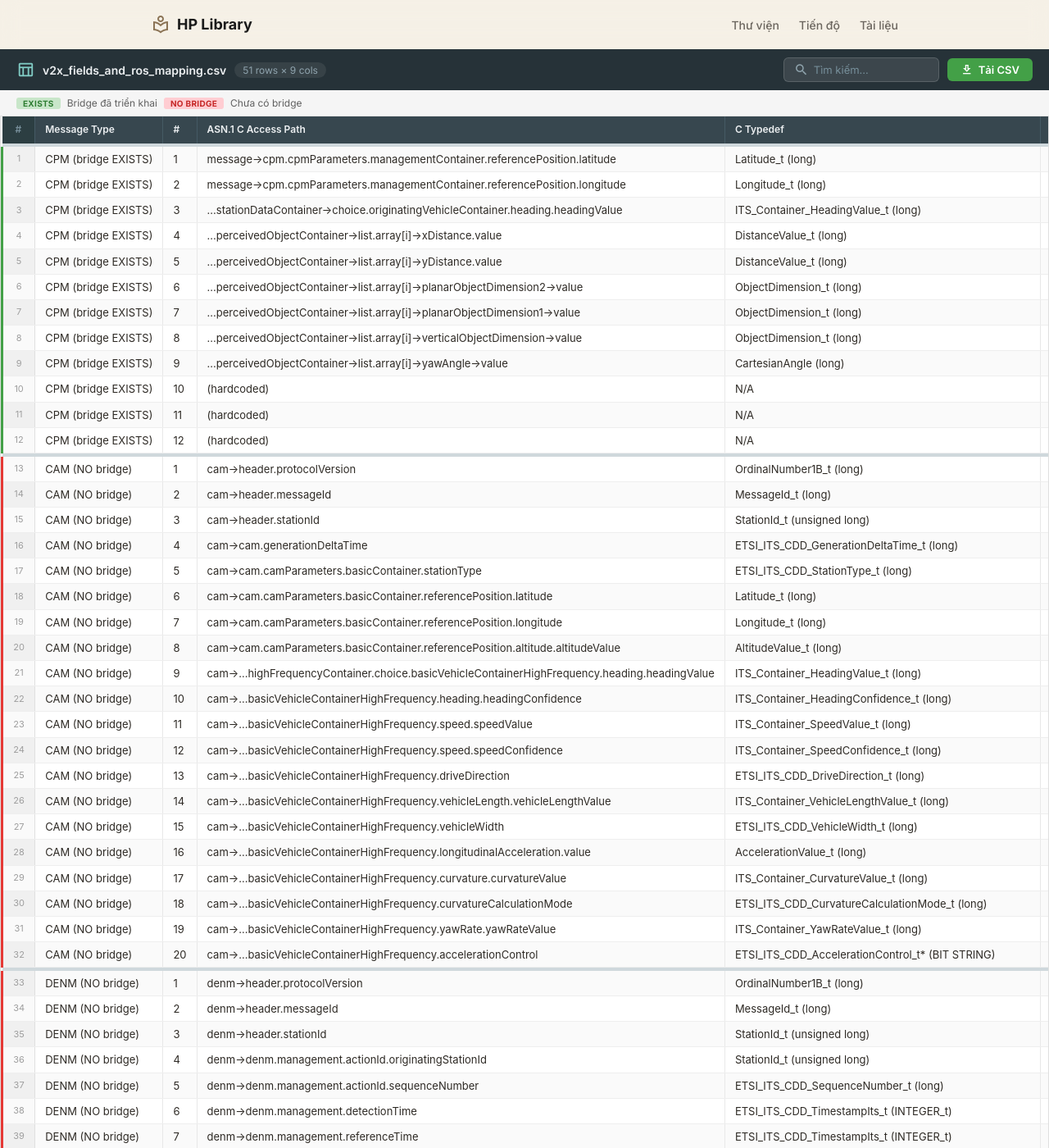
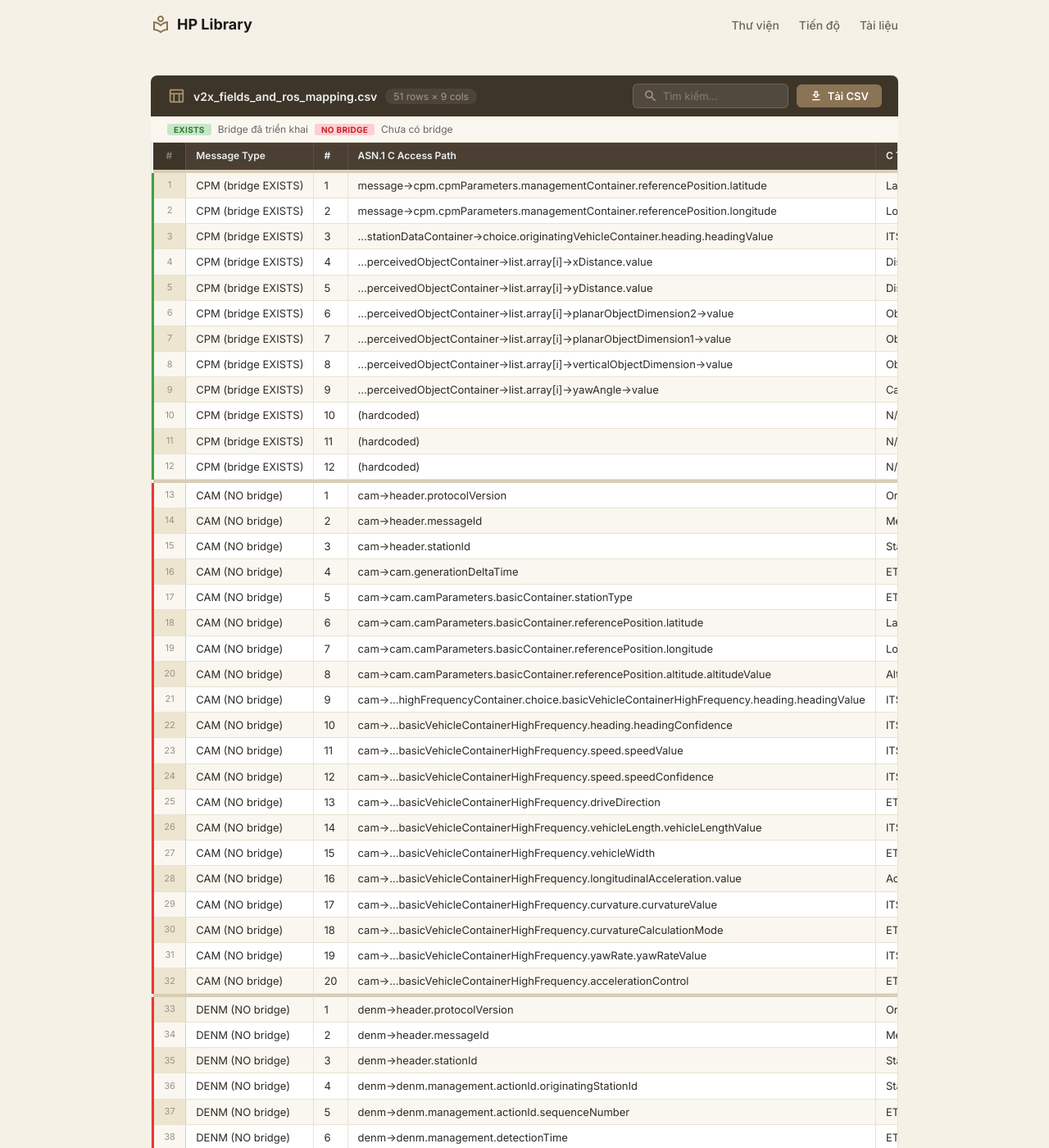
Before and after one commit to hoangphi01/hp-lib, a Jekyll site: the page built from v2x-mapping.html, in a window 1280 px wide and 1400 px high. Shown: the whole window at 82% size. Built offline with Jekyll 4.4.1, drawn with Linux system fonts in a browser that asks for light colours.

Commit message:
fix: restyle Tài liệu dashboard + CSV viewer theo warm palette
- Dashboard: reset link color (:link/:visited), đổi type badge từ indigo sang warm accent
- CSV viewer: đổi tất cả class csv-* → lib-csv-* theo BEM convention
- Thay toàn bộ màu Material Design lạnh sang warm design tokens
- Thêm lib-csv wrapper max-width + border-radius cho toolbar/table

```diff
--- a/css/library.css
+++ b/css/library.css
@@ -563,7 +563,9 @@ details[open] > .lib-weekly__summary::before {
   gap: 12px;
 }
 
-.lib-docs__card {
+.lib-docs__card,
+.lib-docs__card:link,
+.lib-docs__card:visited {
   display: flex;
   align-items: center;
   gap: 20px;
@@ -629,8 +631,8 @@ details[open] > .lib-weekly__summary::before {
   letter-spacing: 0.5px;
   padding: 2px 8px;
   border-radius: 4px;
-  background: #e8eaf6;
-  color: #3949ab;
+  background: rgba(139, 115, 85, 0.1);
+  color: var(--lib-accent);
 }
 
 .lib-docs__card-date {
@@ -657,52 +659,61 @@ details[open] > .lib-weekly__summary::before {
 }
 
 /* ==========================================================
-   CSV Viewer (spreadsheet-style, inspired by csv-viewer-online)
+   CSV Viewer (spreadsheet-style, warm palette)
+   BEM naming: lib-csv-* prefix
    ========================================================== */
 
+/* -- Container -- */
+.lib-csv {
+  max-width: var(--lib-max-w);
+  margin: 0 auto;
+  padding: 32px 24px 60px;
+}
+
 /* -- Toolbar -- */
-.csv-toolbar {
+.lib-csv-toolbar {
   display: flex;
   align-items: center;
   justify-content: space-between;
   gap: 12px;
   padding: 10px 20px;
-  background: #263238;
+  background: #3e3529;
   color: #eceff1;
   flex-wrap: wrap;
+  border-radius: var(--lib-radius-sm) var(--lib-radius-sm) 0 0;
 }
 
-.csv-toolbar__left {
+.lib-csv-toolbar__left {
   display: flex;
   align-items: center;
   gap: 10px;
 }
 
-.csv-toolbar__icon {
+.lib-csv-toolbar__icon {
   font-size: 22px;
-  color: #80cbc4;
+  color: var(--lib-accent-light);
 }
 
-.csv-toolbar__filename {
+.lib-csv-toolbar__filename {
   font-size: 14px;
   font-weight: 600;
 }
 
-.csv-toolbar__meta {
+.lib-csv-toolbar__meta {
   font-size: 12px;
-  color: #90a4ae;
+  color: #a89880;
   background: rgba(255,255,255,0.08);
   padding: 2px 10px;
   border-radius: 10px;
 }
 
-.csv-toolbar__right {
+.lib-csv-toolbar__right {
   display: flex;
   align-items: center;
   gap: 10px;
 }
 
-.csv-toolbar__search {
+.lib-csv-toolbar__search {
   display: flex;
   align-items: center;
   gap: 6px;
@@ -712,24 +723,24 @@ details[open] > .lib-weekly__summary::before {
   padding: 5px 12px;
 }
 
-.csv-toolbar__search .material-icons-outlined {
+.lib-csv-toolbar__search .material-icons-outlined {
   font-size: 18px;
-  color: #90a4ae;
+  color: #a89880;
 }
 
-.csv-toolbar__search input {
+.lib-csv-toolbar__search input {
   background: none;
   border: none;
   outline: none;
   color: #eceff1;
   font-size: 13px;
-  font-family: inherit;
+  font-family: var(--hp-font-sans);
   width: 140px;
 }
 
-.csv-toolbar__search input::placeholder { color: #78909c; }
+.lib-csv-toolbar__search input::placeholder { color: #8a7e6e; }
 
-.csv-toolbar__btn {
+.lib-csv-toolbar__btn {
   display: inline-flex;
   align-items: center;
   gap: 6px;
@@ -740,33 +751,33 @@ details[open] > .lib-weekly__summary::before {
   text-decoration: none;
   cursor: pointer;
   border: none;
-  font-family: inherit;
+  font-family: var(--hp-font-sans);
   transition: opacity 0.2s;
 }
 
-.csv-toolbar__btn:hover { opacity: 0.85; }
+.lib-csv-toolbar__btn:hover { opacity: 0.85; }
 
-.csv-toolbar__btn--download {
-  background: #43a047;
+.lib-csv-toolbar__btn--download {
+  background: var(--lib-accent);
   color: #fff;
 }
 
-.csv-toolbar__btn .material-icons-outlined { font-size: 16px; }
+.lib-csv-toolbar__btn .material-icons-outlined { font-size: 16px; }
 
 /* -- Legend -- */
-.csv-legend {
+.lib-csv-legend {
   display: flex;
   align-items: center;
   gap: 8px;
   flex-wrap: wrap;
   padding: 8px 20px;
-  background: #f5f5f5;
-  border-bottom: 1px solid #e0e0e0;
+  background: var(--hp-bg-surface);
+  border-bottom: 1px solid var(--hp-border-light);
   font-size: 12px;
-  color: #616161;
+  color: var(--lib-text-light);
 }
 
-.csv-tag {
+.lib-csv-tag {
   display: inline-block;
   padding: 1px 8px;
   border-radius: 3px;
@@ -776,102 +787,104 @@ details[open] > .lib-weekly__summary::before {
   text-transform: uppercase;
 }
 
-.csv-tag--exists { background: #c8e6c9; color: #2e7d32; }
-.csv-tag--nobridge { background: #ffcdd2; color: #c62828; }
+.lib-csv-tag--exists { background: #c8e6c9; color: #2e7d32; }
+.lib-csv-tag--nobridge { background: #ffcdd2; color: #c62828; }
 
 /* -- Table wrapper -- */
-.csv-wrap {
+.lib-csv-wrap {
   overflow-x: auto;
-  background: #fff;
-  border: 1px solid #e0e0e0;
+  background: var(--hp-bg-elevated);
+  border: 1px solid var(--hp-border-light);
   border-top: none;
+  border-radius: 0 0 var(--lib-radius-sm) var(--lib-radius-sm);
 }
 
-.csv-loading {
+.lib-csv-loading {
   padding: 60px;
   text-align: center;
-  color: #9e9e9e;
+  color: var(--lib-text-muted);
   font-size: 14px;
 }
 
 /* -- Table -- */
-.csv-table {
+.lib-csv-table {
   width: 100%;
   border-collapse: collapse;
   font-size: 13px;
   line-height: 1.4;
-  font-family: -apple-system, BlinkMacSystemFont, 'Segoe UI', Roboto, sans-serif;
+  font-family: var(--hp-font-sans);
 }
 
-.csv-table th {
+.lib-csv-table th {
   position: sticky;
   top: 0;
   z-index: 2;
-  background: #37474f;
+  background: #4a3f32;
   color: #eceff1;
   font-weight: 600;
   font-size: 12px;
   text-align: left;
   padding: 8px 12px;
-  border-right: 1px solid #455a64;
+  border-right: 1px solid #5c4f3f;
   white-space: nowrap;
 }
 
-.csv-table th:last-child { border-right: none; }
+.lib-csv-table th:last-child { border-right: none; }
 
-.csv-table td {
+.lib-csv-table td {
   padding: 6px 12px;
-  border-right: 1px solid #e8e8e8;
-  border-bottom: 1px solid #eee;
+  border-right: 1px solid var(--hp-border-light);
+  border-bottom: 1px solid var(--hp-border-light);
   white-space: nowrap;
 }
 
-.csv-table td:last-child { border-right: none; }
+.lib-csv-table td:last-child { border-right: none; }
 
 /* Row number column */
-.csv-table__rownum {
+.lib-csv-table__rownum {
   text-align: center !important;
-  color: #9e9e9e;
-  background: #fafafa;
+  color: var(--lib-text-muted);
+  background: var(--hp-bg-surface);
   font-size: 11px;
   width: 40px;
   min-width: 40px;
-  border-right: 1px solid #e0e0e0 !important;
+  border-right: 1px solid var(--hp-border) !important;
   user-select: none;
 }
 
-th.csv-table__rownum {
-  background: #2c3e42;
-  color: #78909c;
-  border-right-color: #455a64 !important;
+th.lib-csv-table__rownum {
+  background: #3e3529;
+  color: #8a7e6e;
+  border-right-color: #5c4f3f !important;
 }
 
 /* Alternating rows */
-.csv-table__row:nth-child(even) td { background: #fafafa; }
-.csv-table__row:nth-child(even) .csv-table__rownum { background: #f0f0f0; }
+.lib-csv-table__row:nth-child(even) td { background: var(--hp-bg-surface); }
+.lib-csv-table__row:nth-child(even) .lib-csv-table__rownum { background: #ede5d0; }
 
 /* Hover */
-.csv-table__row:hover td { background: #e3f2fd; }
-.csv-table__row:hover .csv-table__rownum { background: #bbdefb; color: #1565c0; }
+.lib-csv-table__row:hover td { background: rgba(139,115,85,0.08); }
+.lib-csv-table__row:hover .lib-csv-table__rownum { background: rgba(139,115,85,0.15); color: var(--lib-accent); }
 
 /* Row type coloring */
-.csv-table__row--exists td:first-child { border-left: 3px solid #43a047; }
-.csv-table__row--nobridge td:first-child { border-left: 3px solid #e53935; }
+.lib-csv-table__row--exists td:first-child { border-left: 3px solid #43a047; }
+.lib-csv-table__row--nobridge td:first-child { border-left: 3px solid #e53935; }
 
 /* Section separator */
-.csv-table__sep td {
+.lib-csv-table__sep td {
   height: 4px;
   padding: 0;
-  background: #cfd8dc;
+  background: var(--hp-border);
   border: none;
 }
 
 /* -- Mobile -- */
 @media (max-width: 768px) {
-  .csv-toolbar { padding: 8px 12px; }
-  .csv-toolbar__search input { width: 100px; }
-  .csv-toolbar__meta { display: none; }
-  .csv-legend { padding: 6px 12px; }
+  .lib-csv { padding: 16px 12px 40px; }
+  .lib-csv-toolbar { padding: 8px 12px; }
+  .lib-csv-toolbar__search input { width: 100px; }
+  .lib-csv-toolbar__meta { display: none; }
+  .lib-csv-legend { padding: 6px 12px; }
 }
 
 /* ==========================================================
--- a/v2x-mapping.html
+++ b/v2x-mapping.html
@@ -4,19 +4,21 @@ title: "V2X Fields & ROS Mapping"
 description: "Bảng ánh xạ các trường V2X (CPM, CAM, DENM) sang ROS2 topics"
 ---
 
+<div class="lib-csv">
+
 <!-- Toolbar -->
-<div class="csv-toolbar">
-  <div class="csv-toolbar__left">
-    <span class="material-icons-outlined csv-toolbar__icon">table_chart</span>
-    <span class="csv-toolbar__filename">v2x_fields_and_ros_mapping.csv</span>
-    <span class="csv-toolbar__meta" id="csv-meta"></span>
+<div class="lib-csv-toolbar">
+  <div class="lib-csv-toolbar__left">
+    <span class="material-icons-outlined lib-csv-toolbar__icon">table_chart</span>
+    <span class="lib-csv-toolbar__filename">v2x_fields_and_ros_mapping.csv</span>
+    <span class="lib-csv-toolbar__meta" id="csv-meta"></span>
   </div>
-  <div class="csv-toolbar__right">
-    <div class="csv-toolbar__search">
+  <div class="lib-csv-toolbar__right">
+    <div class="lib-csv-toolbar__search">
       <span class="material-icons-outlined">search</span>
       <input type="text" id="csv-search" placeholder="Tìm kiếm..." />
     </div>
-    <a href="/v2x_fields_and_ros_mapping.csv" download class="csv-toolbar__btn csv-toolbar__btn--download">
+    <a href="/v2x_fields_and_ros_mapping.csv" download class="lib-csv-toolbar__btn lib-csv-toolbar__btn--download">
       <span class="material-icons-outlined">download</span>
       Tải CSV
     </a>
@@ -24,14 +26,16 @@ description: "Bảng ánh xạ các trường V2X (CPM, CAM, DENM) sang ROS2 top
 </div>
 
 <!-- Legend -->
-<div class="csv-legend">
-  <span class="csv-tag csv-tag--exists">EXISTS</span> Bridge đã triển khai
-  <span class="csv-tag csv-tag--nobridge">NO BRIDGE</span> Chưa có bridge
+<div class="lib-csv-legend">
+  <span class="lib-csv-tag lib-csv-tag--exists">EXISTS</span> Bridge đã triển khai
+  <span class="lib-csv-tag lib-csv-tag--nobridge">NO BRIDGE</span> Chưa có bridge
 </div>
 
 <!-- Table -->
-<div class="csv-wrap" id="csv-table-wrap">
-  <p class="csv-loading">Đang tải bảng...</p>
+<div class="lib-csv-wrap" id="csv-table-wrap">
+  <p class="lib-csv-loading">Đang tải bảng...</p>
+</div>
+
 </div>
 
 <script>
@@ -87,7 +91,7 @@ description: "Bảng ánh xạ các trường V2X (CPM, CAM, DENM) sang ROS2 top
       }
 
       // Build table
-      var html = '<table class="csv-table"><thead><tr><th class="csv-table__rownum">#</th>';
+      var html = '<table class="lib-csv-table"><thead><tr><th class="lib-csv-table__rownum">#</th>';
       for (var h = 0; h < headers.length; h++) {
         html += '<th>' + headers[h] + '</th>';
       }
@@ -96,20 +100,20 @@ description: "Bảng ánh xạ các trường V2X (CPM, CAM, DENM) sang ROS2 top
       for (var d = 0; d < dataRows.length; d++) {
         var dr = dataRows[d];
         if (dr.type === 'sep') {
-          html += '<tr class="csv-table__sep"><td colspan="' + (headers.length + 1) + '"></td></tr>';
+          html += '<tr class="lib-csv-table__sep"><td colspan="' + (headers.length + 1) + '"></td></tr>';
           continue;
         }
         var first = (dr.cells[0] || '').toUpperCase();
-        var rowCls = first.indexOf('NO BRIDGE') > -1 ? ' csv-table__row--nobridge' :
-                     first.indexOf('EXISTS') > -1 ? ' csv-table__row--exists' : '';
-        html += '<tr class="csv-table__row' + rowCls + '">';
-        html += '<td class="csv-table__rownum">' + dr.num + '</td>';
+        var rowCls = first.indexOf('NO BRIDGE') > -1 ? ' lib-csv-table__row--nobridge' :
+                     first.indexOf('EXISTS') > -1 ? ' lib-csv-table__row--exists' : '';
+        html += '<tr class="lib-csv-table__row' + rowCls + '">';
+        html += '<td class="lib-csv-table__rownum">' + dr.num + '</td>';
         for (var j = 0; j < headers.length; j++) {
           var cell = dr.cells[j] || '';
           if (j === statusCol && cell.trim()) {
             var v = cell.trim().toUpperCase();
-            var cls = v === 'EXISTS' ? 'csv-tag--exists' : v === 'NO BRIDGE' ? 'csv-tag--nobridge' : '';
-            html += '<td><span class="csv-tag ' + cls + '">' + cell.trim() + '</span></td>';
+            var cls = v === 'EXISTS' ? 'lib-csv-tag--exists' : v === 'NO BRIDGE' ? 'lib-csv-tag--nobridge' : '';
+            html += '<td><span class="lib-csv-tag ' + cls + '">' + cell.trim() + '</span></td>';
           } else {
             html += '<td>' + cell + '</td>';
           }
```
Also changed, not shown: other parts of v2x-mapping.html (+1 -1 lines).
